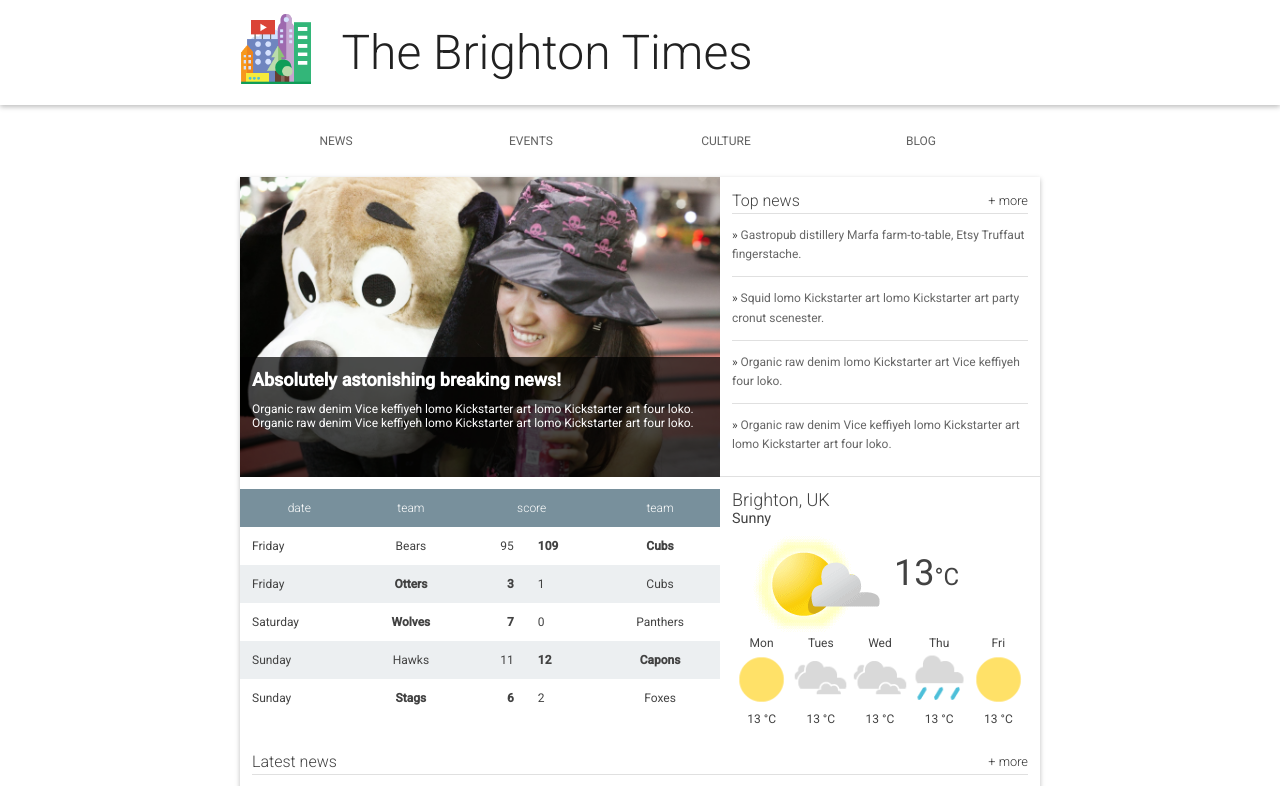
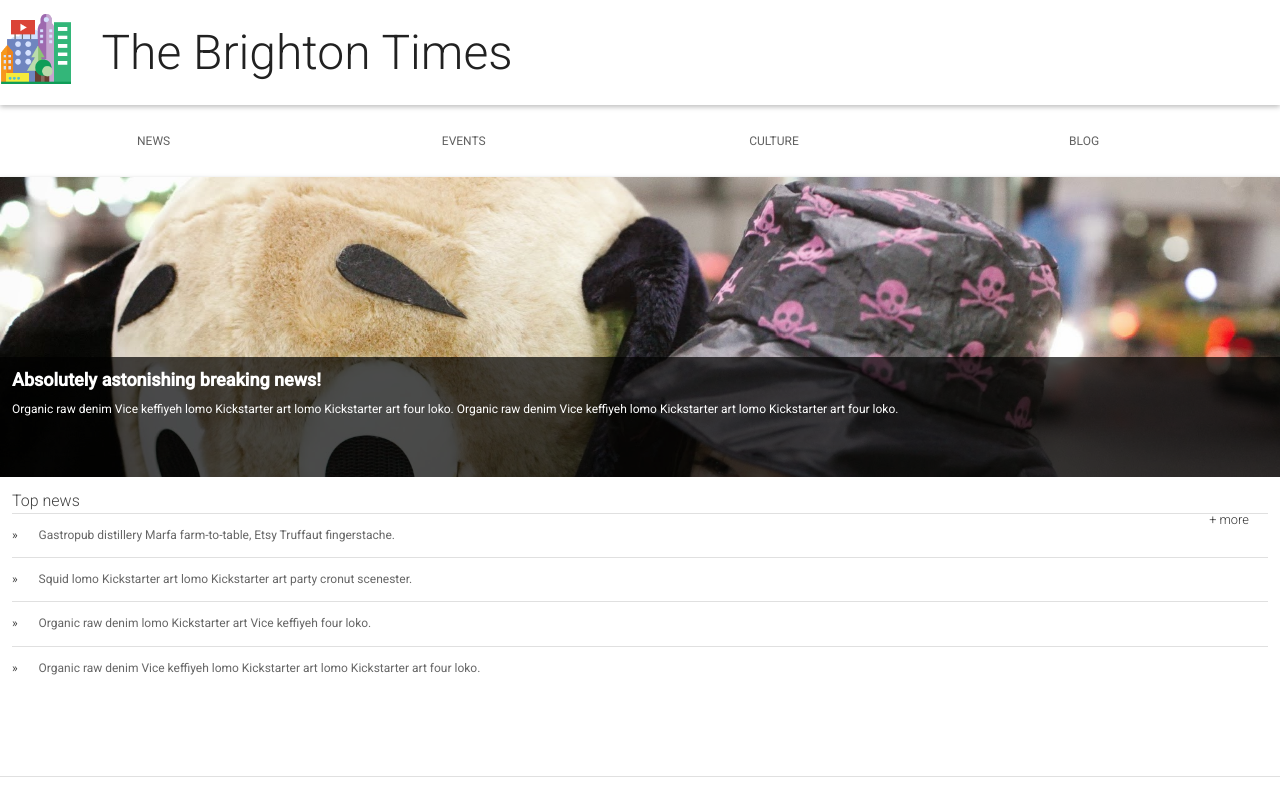
Before and after one commit to sarahloh/udacity-fend, a plain HTML site: page p3-build-a-portfolio-site/lessons/responsive-wdf/Start/index.html in a window 1280 px wide. Shown: the top 786 px of the page. Drawn offline with Linux system fonts and the light colour scheme.

Commit message:
Viewport width and tap target

```diff
--- a/p3-build-a-portfolio-site/lessons/responsive-wdf/Start/index.html
+++ b/p3-build-a-portfolio-site/lessons/responsive-wdf/Start/index.html
@@ -3,6 +3,7 @@
   <head>
     <meta charset="utf-8">
     <meta http-equiv="X-UA-Compatible" content="IE=edge">
+    <meta name="viewport" content="width=device-width, initial-scale=1.0">
     <title>Brighton Times</title>
     <link href="https://fonts.googleapis.com/css?family=Roboto:300,400,500" rel="stylesheet" type="text/css">
     <link rel="stylesheet" type="text/css" href="main.css">
--- a/p3-build-a-portfolio-site/lessons/responsive-wdf/Start/main.css
+++ b/p3-build-a-portfolio-site/lessons/responsive-wdf/Start/main.css
@@ -23,6 +23,10 @@ ul {
   list-style: none;
   padding: 0;
   margin: 0;
+}
+
+a {
+  padding: 1.5em;
 }
 
 
@@ -53,7 +57,7 @@ ul {
 }
 
 .header__inner {
-  width: 800px;
+  width: 100%;
   margin-left: auto;
   margin-right: auto;
 }
@@ -81,7 +85,7 @@ ul {
  */
 
 .nav {
-  width: 800px;
+  width: 100%;
   margin-left: auto;
   margin-right: auto;
 }
@@ -121,7 +125,7 @@ ul {
 
 main {
   box-shadow: 0 2px 5px rgba(0, 0, 0, 0.26);
-  width: 800px;
+  width: 100%;
   margin-left: auto;
   margin-right: auto;
 }
@@ -141,7 +145,7 @@ main {
 
 .hero {
   float: left;
-  width: 480px;
+  width: 100%;
   position: relative;
   background-image: url("./images/dog.jpg");
   background-size: cover;
@@ -169,7 +173,7 @@ main {
 
 .top-news {
   float: right;
-  width: 320px;
+  width: 100%;
   height: 300px;
   border-bottom: 1px solid #E0E0E0;
   padding: 1em;
@@ -214,7 +218,7 @@ main {
  */
 
 .scores {
-  width: 480px;
+  width: 100%;
   float: left;
   padding-top: 1em;
 }
@@ -264,7 +268,7 @@ main {
 
 .weather {
   float: right;
-  width: 320px;
+  width: 100%;
   padding: 1em;
 }
 
```
